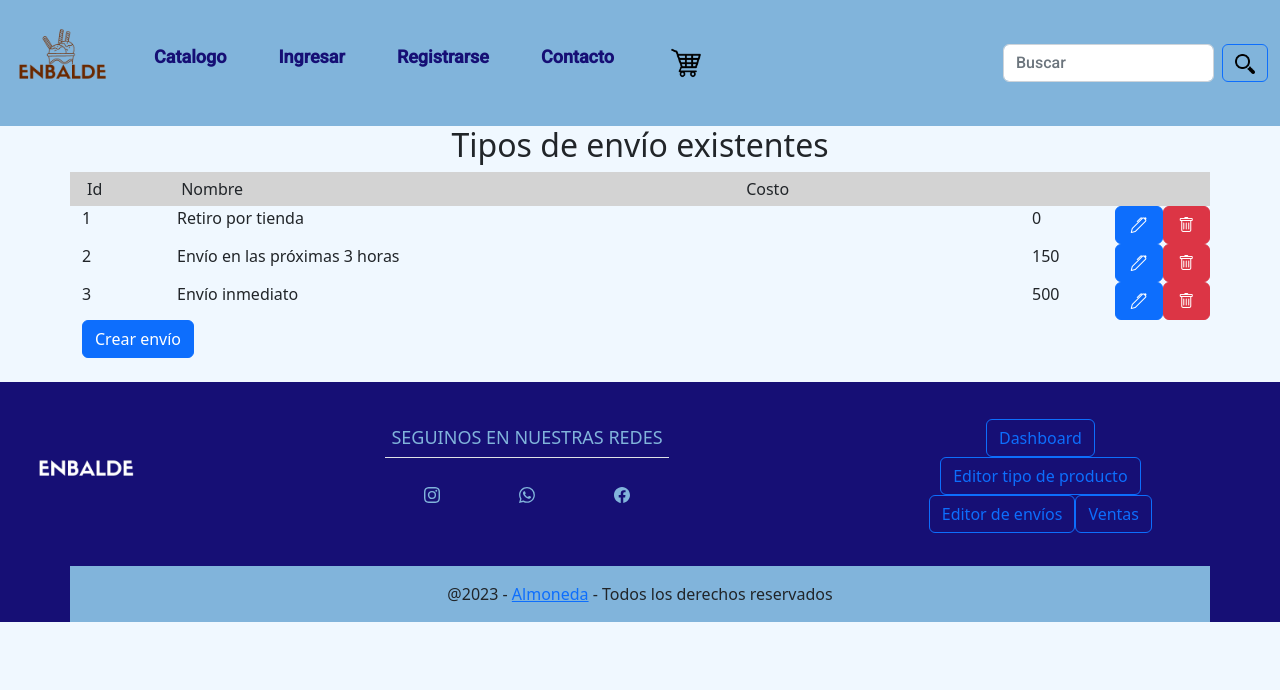
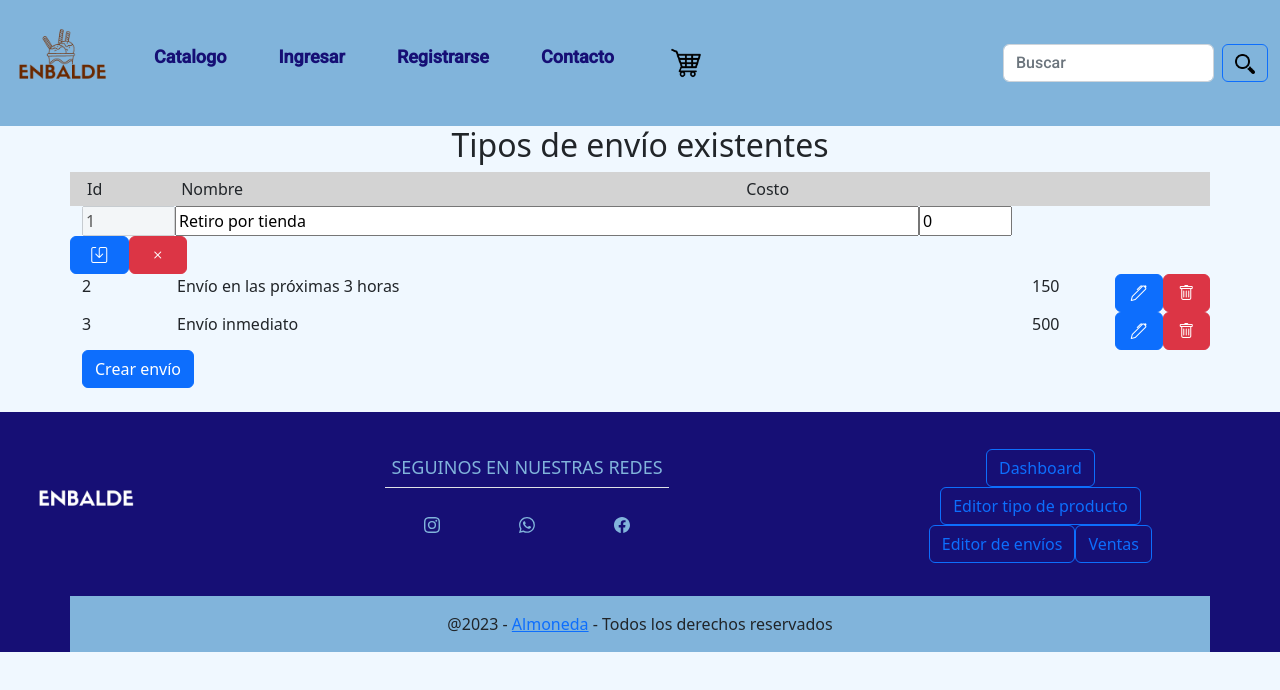
Before and after one commit to NataliaAlvarezIspc/proyecto-ispc-ecommerce, an Angular app in the folder front-end/enbalde/: page /abm-envios in a window 1280 px wide. Both pictures are taken after a click on the button 1138 px from the left and 225 px from the top of the page. Shown: the top 690 px of the page. Built offline with nearby package versions, Linux system fonts and the light colour scheme.

Commit message:
edicion de envios

```diff
--- a/front-end/enbalde/src/app/app-routing.module.ts
+++ b/front-end/enbalde/src/app/app-routing.module.ts
@@ -25,7 +25,7 @@ const routes: Routes = [
   { path: 'dashboard', component: DashboardComponent },
   { path: 'tipo-producto', component: TipoProductoComponent },
   { path: 'abm-envios', component: AbmEnviosComponent },
-  { path: 'ventas', component: VentasComponent }
+  { path: 'ventas', component: VentasComponent },
 ];
 
 export const routing = RouterModule.forRoot(routes);
--- a/front-end/enbalde/src/app/pages/abm-envios/abm-envios.component.html
+++ b/front-end/enbalde/src/app/pages/abm-envios/abm-envios.component.html
@@ -9,15 +9,7 @@
           <div class="col col-lg-5 col-md-5 col-xl-5">Costo</div>
         </div>
         <div class="row" *ngFor="let envio of envios">
-          <div class="col-2 col-sm-2 col-md-1 col-lg-1 col-xl-1">{{envio.id}}</div>
-          <div class="col-5 col-sm-6 col-md-8 col-lg-8 col-xl-9">{{envio.nombre}}</div>
-          <div class="col-2 col-sm-2 col-md-1 col-lg-1 col-xl-1">{{envio.costo}}</div>
-          <div class="col-3 col-sm-2 col-md-2 col-lg-2 col-xl-1">
-            <div class="row">
-              <button type="button" class="col btn btn-primary" (click)="editar(envio)"><i class="bi bi-pen"></i></button>
-              <button type="button" class="col btn btn-danger" (click)="borrar(envio)"><i class="bi bi-trash"></i></button>
-            </div>
-          </div>
+          <app-item-envio [envio]="envio"></app-item-envio>
         </div>
       </div>
     </div>
--- a/front-end/enbalde/src/app/pages/abm-envios/abm-envios.component.ts
+++ b/front-end/enbalde/src/app/pages/abm-envios/abm-envios.component.ts
@@ -1,6 +1,7 @@
 import { Component, Input } from '@angular/core';
 import { Envio } from './modelo/modelo.envio';
 import { EnviosService } from 'src/app/envios.service';
+import { RouterLink, Router } from '@angular/router';
 
 @Component({
   selector: 'app-abm-envios',
@@ -11,27 +12,13 @@ import { EnviosService } from 'src/app/envios.service';
 export class AbmEnviosComponent {
   @Input() envios: Envio [] = [];
 
-  constructor(public enviosService : EnviosService) {
+  constructor(private router: Router, public enviosService : EnviosService) {
   }
 
   ngOnInit(): void {
     this.envios = this.enviosService.obtenerEnvios();
   }
 
-  editar(envio: Envio) {
-    alert(`Editando ${envio.nombre} (próximamente)`);
-  }
-
-  borrar(envio: Envio) {
-    if (this.enviosService.borrar(envio)) {
-      alert(`Borrando ${envio.nombre}`);
-    }
-    else
-    {
-      alert(`Error eliminando ${envio.nombre}`)
-    }
-  }
-
   crear() {
     alert("Creando tipo de envío nuevo (próximamente)");
   }
--- a/front-end/enbalde/src/app/pages/abm-envios/modelo/modelo.envio.ts
+++ b/front-end/enbalde/src/app/pages/abm-envios/modelo/modelo.envio.ts
@@ -14,4 +14,10 @@ export class EnvioClass implements Envio {
   id: number;
   nombre: string;
   costo: number;
+
+  static Nulo : Envio = {
+    id: -1,
+    nombre: "",
+    costo: 0
+  };
 }
--- /dev/null
+++ b/front-end/enbalde/src/app/pages/item-envio/item-envio.component.html
@@ -0,0 +1,25 @@
+<div *ngIf="editando?.id != envio.id" class="row">
+  <div class="col-2 col-sm-2 col-md-1 col-lg-1 col-xl-1">{{envio.id}}</div>
+  <div class="col-5 col-sm-6 col-md-8 col-lg-8 col-xl-9">{{envio.nombre}}</div>
+  <div class="col-2 col-sm-2 col-md-1 col-lg-1 col-xl-1">{{envio.costo}}</div>
+  <div class="col-3 col-sm-2 col-md-2 col-lg-2 col-xl-1">
+    <div class="row">
+      <button type="button" class="col btn btn-primary" (click)="editar(envio)"><i class="bi bi-pen"></i></button>
+      <button type="button" class="col btn btn-danger" (click)="borrar(envio)"><i class="bi bi-trash"></i></button>
+    </div>
+  </div>
+</div>
+
+<div *ngIf="editando?.id == envio.id" class="row">
+  <form [formGroup]="editarItemEnvioForm">
+    <input type="number" disabled class="col-2 col-sm-2 col-md-1 col-lg-1 col-xl-1" value="{{envio.id}}">
+    <input type="text" class="col-4 col-sm-5 col-md-7 col-lg-7 col-xl-8" value="{{envio.nombre}}">
+    <input type="number" class="col-2 col-sm-2 col-md-1 col-lg-1 col-xl-1" value="{{envio.costo}}">
+    <div class="col-3 col-sm-2 col-md-2 col-lg-2 col-xl-1">
+      <div class="row">
+        <button type="button" class="col btn btn-primary" [disabled]="!editarItemEnvioForm.valid" (click)="grabar(envio, editarItemEnvioForm.value)"><i class="bi bi-save"></i></button>
+        <button type="button" class="col btn btn-danger" (click)="cancelar(envio)"><i class="bi bi-x"></i></button>
+      </div>
+    </div>
+  </form>
+</div>
--- /dev/null
+++ b/front-end/enbalde/src/app/pages/item-envio/item-envio.component.ts
@@ -0,0 +1,54 @@
+import { Component, Input } from '@angular/core';
+import { Envio, EnvioClass } from '../abm-envios/modelo/modelo.envio';
+import { Router } from '@angular/router';
+import { EnviosService } from 'src/app/envios.service';
+import { FormBuilder, FormGroup, Validators } from '@angular/forms';
+
+@Component({
+  selector: 'app-item-envio',
+  templateUrl: './item-envio.component.html',
+  styleUrls: ['./item-envio.component.css']
+})
+
+export class ItemEnvioComponent {
+  editarItemEnvioForm!: FormGroup;
+  editando: Envio
+
+  constructor(private formBuilder: FormBuilder, private router: Router, private enviosService: EnviosService) {
+    this.editando = EnvioClass.Nulo;
+  }
+
+  ngOnInit(): void {
+    this.editarItemEnvioForm = this.formBuilder.group({
+      nuevoNombre: ["", [Validators.minLength(1), Validators.maxLength(40)]],
+      nuevoCosto: ["", [Validators.min(0)]]
+    })
+  }
+
+  @Input() envio: Envio = EnvioClass.Nulo;
+
+  editar(envio: Envio) {
+    this.editando = envio;
+  }
+
+  borrar(envio: Envio) {
+    if (this.enviosService.borrar(envio)) {
+      alert(`Borrando ${envio.nombre}`);
+    }
+    else
+    {
+      alert(`Error eliminando ${envio.nombre}`)
+    }
+  }
+
+  grabar(envio: Envio, value: any) {
+    if (this.enviosService.modificar(envio, value.nuevoNombre, value.nuevoCosto)) {
+    }
+
+    this.editando = EnvioClass.Nulo;
+  }
+
+  cancelar(envio: Envio) {
+    this.editando = EnvioClass.Nulo;
+  }
+}
--- a/front-end/enbalde/src/app/pages/pages.module.ts
+++ b/front-end/enbalde/src/app/pages/pages.module.ts
@@ -15,6 +15,7 @@ import { TipoProductoComponent } from './tipo-producto/tipo-producto.component';
 import { AbmEnviosComponent } from './abm-envios/abm-envios.component';
 import { CarritoComponent } from './carrito/carrito.component';
 import { VentasComponent } from './ventas/ventas.component';
+import { ItemEnvioComponent } from './item-envio/item-envio.component';
 
 @NgModule({
   declarations: [
@@ -30,7 +31,8 @@ import { VentasComponent } from './ventas/ventas.component';
     DashboardComponent,
     TipoProductoComponent,
     AbmEnviosComponent,
-    VentasComponent
+    VentasComponent,
+    ItemEnvioComponent
   ],
   imports: [
     CommonModule,
```
Also changed, not shown: front-end/enbalde/src/app/pages/item-envio/item-envio.component.css (added), 1 other file (tests, documents, lock files or other folders).
